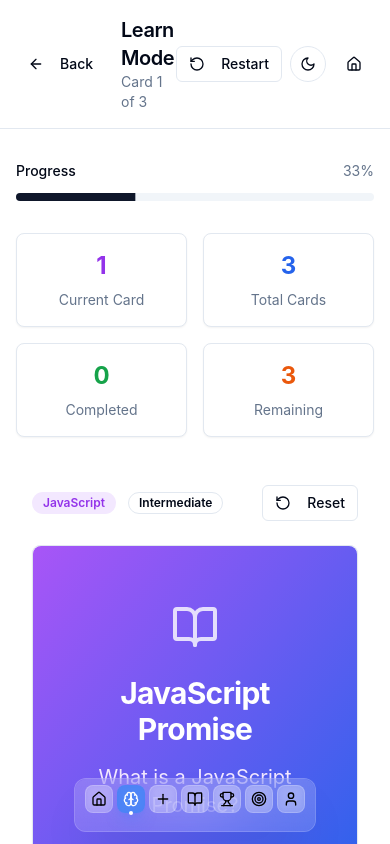
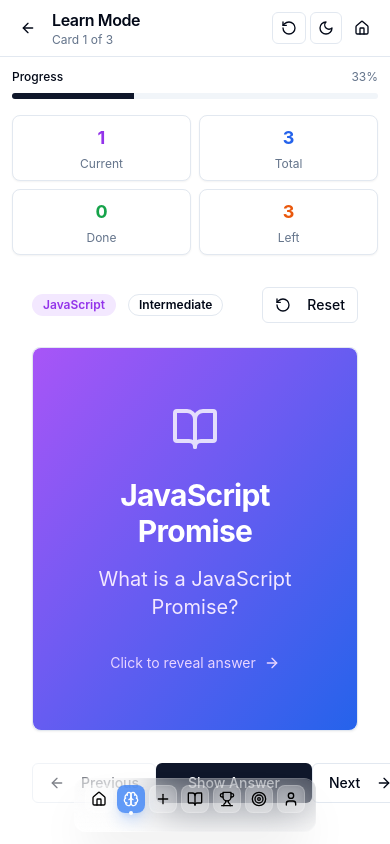
Before and after one commit to Ashish-x3/loop-learn, a React (Vite) app: page /learn in a window 390 px wide. Shown: the top 844 px of the page. Built offline with nearby package versions, Linux system fonts and the light colour scheme.

Commit message:
Fix: Improve LearnMode mobile responsiveness
Optimized the LearnMode page for mobile devices, addressing layout and visual issues.

```diff
--- a/src/pages/LearnMode.tsx
+++ b/src/pages/LearnMode.tsx
@@ -115,38 +115,41 @@ const LearnMode = () => {
     <div className="min-h-screen bg-background">
       {/* Header */}
       <header className="border-b sticky top-0 z-40 bg-background/95 backdrop-blur supports-[backdrop-filter]:bg-background/60">
-        <div className="container mx-auto px-4 py-4">
-          <div className="flex items-center justify-between">
-            <div className="flex items-center space-x-4">
+        <div className="container mx-auto px-3 sm:px-4 py-2 sm:py-4">
+          <div className="flex items-center justify-between gap-2">
+            {/* Left side - Back button and title */}
+            <div className="flex items-center gap-2 sm:gap-3 min-w-0 flex-1">
               <Link to="/">
-                <Button variant="ghost" size="sm">
-                  <ArrowLeft className="w-4 h-4 mr-2" />
-                  Back
+                <Button variant="ghost" size="sm" className="p-1.5 sm:p-2 h-8 w-8 sm:h-9 sm:w-auto sm:px-3">
+                  <ArrowLeft className="w-4 h-4" />
+                  <span className="hidden sm:inline sm:ml-2">Back</span>
                 </Button>
               </Link>
-              <div>
-                <h1 className="text-xl font-semibold">Learn Mode</h1>
-                <p className="text-sm text-muted-foreground">
+              <div className="min-w-0 flex-1">
+                <h1 className="text-base sm:text-xl font-semibold truncate">Learn Mode</h1>
+                <p className="text-xs sm:text-sm text-muted-foreground truncate">
                   Card {currentCardIndex + 1} of {sampleFlashcards.length}
                 </p>
               </div>
             </div>
-            <div className="flex items-center space-x-2">
-              <Button variant="outline" size="sm" onClick={handleRestart}>
-                <RotateCcw className="w-4 h-4 mr-2" />
-                Restart
+
+            {/* Right side - Action buttons */}
+            <div className="flex items-center gap-1 sm:gap-2 flex-shrink-0">
+              <Button variant="outline" size="sm" onClick={handleRestart} className="h-8 px-2 sm:h-9 sm:px-3">
+                <RotateCcw className="w-3 h-3 sm:w-4 sm:h-4" />
+                <span className="hidden sm:inline sm:ml-2">Restart</span>
               </Button>
               <Button
                 onClick={toggleTheme}
                 size="sm"
                 variant="outline"
-                className="rounded-full w-9 h-9 p-0"
+                className="h-8 w-8 p-0 sm:h-9 sm:w-9"
               >
-                {isDarkMode ? <Sun className="w-4 h-4" /> : <Moon className="w-4 h-4" />}
+                {isDarkMode ? <Sun className="w-3 h-3 sm:w-4 sm:h-4" /> : <Moon className="w-3 h-3 sm:w-4 sm:h-4" />}
               </Button>
               <Link to="/">
-                <Button variant="ghost" size="sm">
-                  <Home className="w-4 h-4" />
+                <Button variant="ghost" size="sm" className="h-8 w-8 p-0 sm:h-9 sm:w-9">
+                  <Home className="w-3 h-3 sm:w-4 sm:h-4" />
                 </Button>
               </Link>
             </div>
@@ -154,60 +157,62 @@ const LearnMode = () => {
         </div>
       </header>
 
-      <main className="container mx-auto px-4 py-8 pb-32 space-y-8">
+      <main className="container mx-auto px-3 sm:px-4 py-3 sm:py-6 lg:py-8 pb-24 sm:pb-32 space-y-4 sm:space-y-6 lg:space-y-8">
         {/* Progress */}
-        <div className="space-y-3">
-          <div className="flex items-center justify-between text-sm">
+        <div className="space-y-2 sm:space-y-3">
+          <div className="flex items-center justify-between text-xs sm:text-sm">
             <span className="font-medium">Progress</span>
             <span className="text-muted-foreground">{Math.round(progress)}%</span>
           </div>
-          <Progress value={progress} className="h-2" />
+          <Progress value={progress} className="h-1.5 sm:h-2" />
         </div>
 
         {/* Stats Cards */}
-        <div className="grid grid-cols-2 md:grid-cols-4 gap-4">
+        <div className="grid grid-cols-2 md:grid-cols-4 gap-2 sm:gap-4">
           {[
-            { value: currentCardIndex + 1, label: "Current Card", color: "text-purple-600" },
-            { value: sampleFlashcards.length, label: "Total Cards", color: "text-blue-600" },
-            { value: completedCards.length, label: "Completed", color: "text-green-600" },
-            { value: sampleFlashcards.length - completedCards.length, label: "Remaining", color: "text-orange-600" }
+            { value: currentCardIndex + 1, label: "Current", color: "text-purple-600" },
+            { value: sampleFlashcards.length, label: "Total", color: "text-blue-600" },
+            { value: completedCards.length, label: "Done", color: "text-green-600" },
+            { value: sampleFlashcards.length - completedCards.length, label: "Left", color: "text-orange-600" }
           ].map((stat, index) => (
             <Card key={index}>
-              <CardContent className="p-4 text-center space-y-2">
-                <div className={`text-2xl font-bold ${stat.color}`}>
+              <CardContent className="p-2 sm:p-4 text-center space-y-1 sm:space-y-2">
+                <div className={`text-lg sm:text-2xl font-bold ${stat.color}`}>
                   {stat.value}
                 </div>
-                <div className="text-sm text-muted-foreground">{stat.label}</div>
+                <div className="text-xs sm:text-sm text-muted-foreground">{stat.label}</div>
               </CardContent>
             </Card>
           ))}
         </div>
 
         {/* Flashcard */}
+        <div className="px-1 sm:px-0">
           <FlashcardView
             flashcard={currentCard}
             onNext={currentCardIndex < sampleFlashcards.length - 1 ? handleNext : undefined}
             onPrevious={currentCardIndex > 0 ? handlePrevious : undefined}
             showNavigation={true}
           />
+        </div>
 
         {/* Completion Message */}
         {currentCardIndex === sampleFlashcards.length - 1 && completedCards.includes(currentCard.id) && (
           <Card className="border-green-200 bg-green-50 dark:bg-green-950 dark:border-green-800">
-            <CardHeader className="text-center">
-              <div className="text-4xl mb-4">🎉</div>
-              <CardTitle className="text-green-800 dark:text-green-200">Fantastic Work!</CardTitle>
+            <CardHeader className="text-center pb-2 sm:pb-4">
+              <div className="text-2xl sm:text-4xl mb-2 sm:mb-4">🎉</div>
+              <CardTitle className="text-green-800 dark:text-green-200 text-lg sm:text-xl">Fantastic Work!</CardTitle>
             </CardHeader>
-            <CardContent className="text-center space-y-4">
-              <p className="text-green-700 dark:text-green-300">
+            <CardContent className="text-center space-y-3 sm:space-y-4 pt-0">
+              <p className="text-green-700 dark:text-green-300 text-sm sm:text-base">
                 You've mastered all the flashcards in this session!
               </p>
-              <div className="flex flex-col sm:flex-row justify-center gap-3">
-                <Button onClick={handleRestart} variant="outline">
+              <div className="flex flex-col sm:flex-row justify-center gap-2 sm:gap-3">
+                <Button onClick={handleRestart} variant="outline" size="sm" className="text-sm">
                   🔄 Study Again
                 </Button>
                 <Link to="/">
-                  <Button variant="outline">
+                  <Button variant="outline" size="sm" className="text-sm">
                     🏠 Back to Home
                   </Button>
                 </Link>
```
Lines whose indentation alone changed are shown as unchanged.
